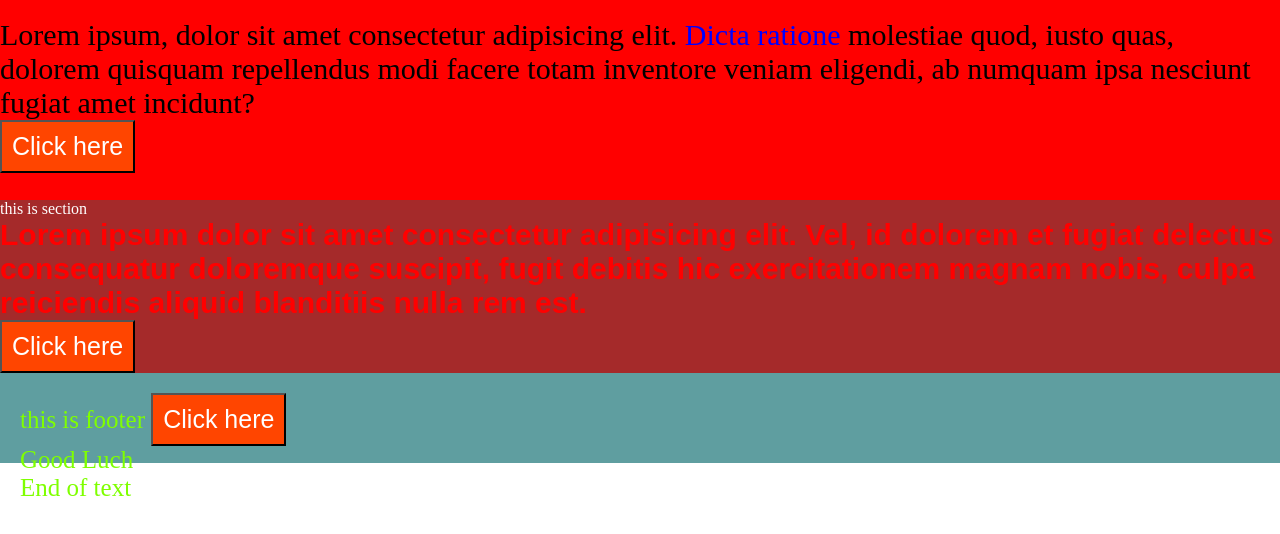
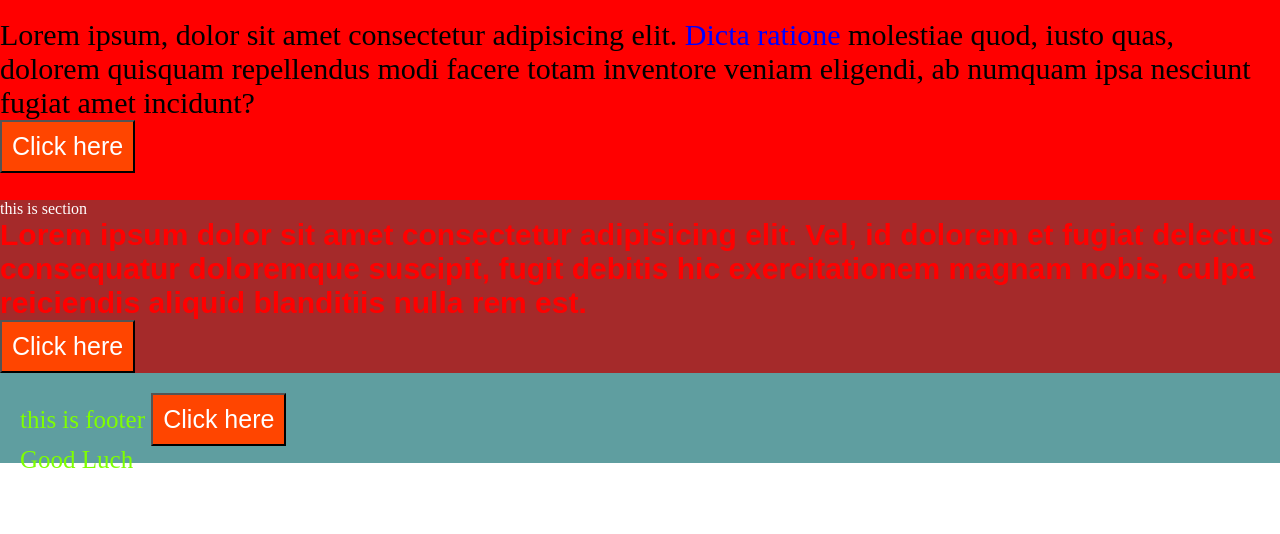
Before and after one commit to AhmedGhoraba/webdesign9, a website: page index.html in a window 1280 px wide. Drawn offline with Linux system fonts and the light colour scheme.

Commit message:
delete file

```diff
--- a/index.html
+++ b/index.html
@@ -23,7 +23,6 @@
         this is footer
         <button>Click here</button>
         <p>Good Luch</p>
-        <span>End of text</span>
     </footer>
 </body>
 </html>
```
Also changed, not shown: delete.txt (added).
